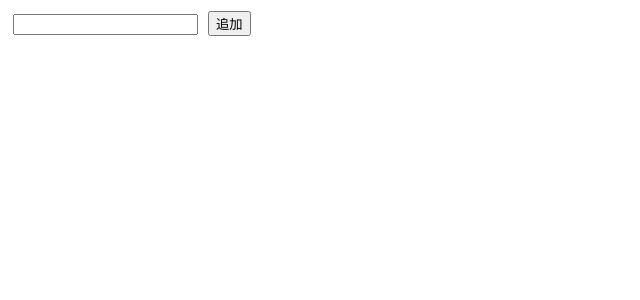
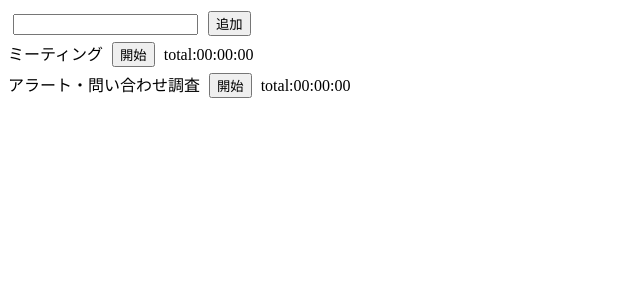
Before and after one commit to 839-0x0/work-tlog, a React app: page / in a window 1280 px wide. Shown: the top 300 px of the page, without its empty margins (0-640 px from the left). Built offline with nearby package versions, Linux system fonts and the light colour scheme; the HTML template or start-up script is replaced by a standard one.

Commit message:
デフォルト表示される分を追加 #1

```diff
--- a/src/components/App.js
+++ b/src/components/App.js
@@ -8,6 +8,7 @@ import './App.css';
 function App () {
     const [itemName, setItemName] = useState('');
     const [items, setItems] = useState([]);
+    const [detaultItem] = useState(['ミーティング','アラート・問い合わせ調査']);
 
     const handleInputChange = (event) => {
         setItemName(event.target.value);
@@ -25,6 +26,11 @@ function App () {
                 handleInputChange={handleInputChange}
                 handleAddClick={handleAddClick}
             />
+            {detaultItem.map((item, index) => (
+                <div key={index}>
+                    <TimerItem itemName={item} />
+                </div>
+            ))}
             {items.map((item, index) => (
                 <div key={index}>
                     <TimerItem itemName={item} />
```
